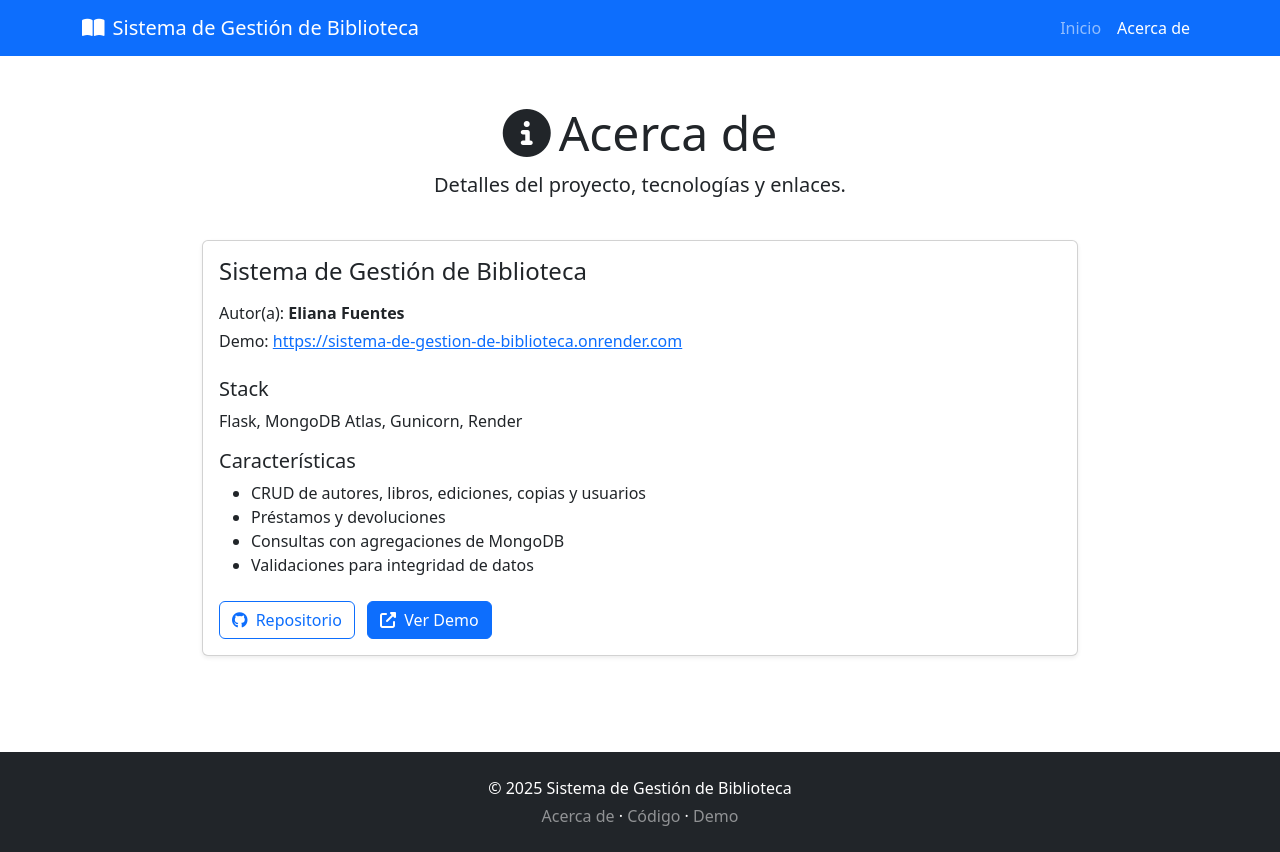
After one commit to elianafuentes/Biblioteca, a Flask app: page /about in a window 1280 px wide. The commit adds this page. Run offline with Flask 3, Linux system fonts and the light colour scheme.

Commit message:
Add /about page, navbar link and footer; connect to Atlas via env

```diff
--- a/app.py
+++ b/app.py
@@ -59,6 +59,21 @@ biblioteca = BibliotecaApp()
 def index():
     """Página principal"""
     return render_template('index.html')
+
+# pagina autor
+
+@app.route("/about")
+def about():
+    info = {
+        "app": "Sistema de Gestión de Biblioteca",
+        "autor": "Eliana Fuentes",
+        "stack": ["Flask", "MongoDB Atlas", "Gunicorn", "Render"],
+        "features": ["CRUD", "Préstamos/Devoluciones", "Agregaciones", "Validaciones"],
+        "repo": "https://github.com/elianafuentes/Biblioteca",
+        "demo": "https://sistema-de-gestion-de-biblioteca.onrender.com"
+    }
+    return render_template("about.html", info=info)
+
 
 # =================== GESTIÓN DE AUTORES ===================
 @app.route('/autores')
--- /dev/null
+++ b/templates/about.html
@@ -0,0 +1,90 @@
+<!DOCTYPE html>
+<html lang="es">
+<head>
+  <meta charset="UTF-8" />
+  <meta name="viewport" content="width=device-width, initial-scale=1.0"/>
+  <title>Acerca de | Sistema de Biblioteca</title>
+  <!-- Bootstrap CSS -->
+  <link href="https://cdn.jsdelivr.net/npm/bootstrap@5.3.1/dist/css/bootstrap.min.css" rel="stylesheet">
+  <!-- Font Awesome -->
+  <link rel="stylesheet" href="https://cdnjs.cloudflare.com/ajax/libs/font-awesome/6.4.0/css/all.min.css">
+
+  <style>
+    .card-menu { transition: transform .3s; }
+    .card-menu:hover { transform: translateY(-5px); box-shadow: 0 10px 20px rgba(0,0,0,.2); }
+  </style>
+</head>
+<body>
+  <!-- Navbar -->
+  <nav class="navbar navbar-expand-lg navbar-dark bg-primary">
+    <div class="container">
+      <a class="navbar-brand" href="/">
+        <i class="fas fa-book-open me-2"></i>Sistema de Gestión de Biblioteca
+      </a>
+      <button class="navbar-toggler" type="button" data-bs-toggle="collapse" data-bs-target="#mainNav"
+              aria-controls="mainNav" aria-expanded="false" aria-label="Toggle navigation">
+        <span class="navbar-toggler-icon"></span>
+      </button>
+      <div id="mainNav" class="collapse navbar-collapse">
+        <ul class="navbar-nav ms-auto">
+          <li class="nav-item"><a class="nav-link" href="/">Inicio</a></li>
+          <li class="nav-item"><a class="nav-link active" aria-current="page" href="{{ url_for('about') }}">Acerca de</a></li>
+        </ul>
+      </div>
+    </div>
+  </nav>
+
+  <!-- Main -->
+  <main class="container py-5" style="max-width: 900px;">
+    <div class="row mb-4">
+      <div class="col-12 text-center">
+        <h1 class="display-5 mb-2"><i class="fas fa-circle-info me-2"></i>Acerca de</h1>
+        <p class="lead">Detalles del proyecto, tecnologías y enlaces.</p>
+      </div>
+    </div>
+
+    <div class="card shadow-sm">
+      <div class="card-body">
+        <h2 class="h4 mb-3">Sistema de Gestión de Biblioteca</h2>
+        <p class="mb-1">Autor(a): <strong>Eliana Fuentes</strong></p>
+        <p class="mb-4">Demo: <a href="https://sistema-de-gestion-de-biblioteca.onrender.com" target="_blank" rel="noopener">https://sistema-de-gestion-de-biblioteca.onrender.com</a></p>
+
+        <h3 class="h5 mt-3">Stack</h3>
+        <p>Flask, MongoDB Atlas, Gunicorn, Render</p>
+
+        <h3 class="h5 mt-3">Características</h3>
+        <ul class="mb-4">
+          <li>CRUD de autores, libros, ediciones, copias y usuarios</li>
+          <li>Préstamos y devoluciones</li>
+          <li>Consultas con agregaciones de MongoDB</li>
+          <li>Validaciones para integridad de datos</li>
+        </ul>
+
+        <p class="mb-0">
+          <a class="btn btn-outline-primary me-2" href="https://github.com/elianafuentes/Biblioteca" target="_blank" rel="noopener">
+            <i class="fab fa-github me-1"></i> Repositorio
+          </a>
+          <a class="btn btn-primary" href="https://sistema-de-gestion-de-biblioteca.onrender.com" target="_blank" rel="noopener">
+            <i class="fas fa-external-link-alt me-1"></i> Ver Demo
+          </a>
+        </p>
+      </div>
+    </div>
+  </main>
+
+  <!-- Footer -->
+  <footer class="bg-dark text-white py-4 mt-5">
+    <div class="container text-center">
+      <p class="mb-1">&copy; 2025 Sistema de Gestión de Biblioteca</p>
+      <p class="mb-0">
+        <a class="text-white-50 text-decoration-none" href="{{ url_for('about') }}">Acerca de</a> ·
+        <a class="text-white-50 text-decoration-none" href="https://github.com/elianafuentes/Biblioteca" target="_blank" rel="noopener">Código</a> ·
+        <a class="text-white-50 text-decoration-none" href="https://sistema-de-gestion-de-biblioteca.onrender.com" target="_blank" rel="noopener">Demo</a>
+      </p>
+    </div>
+  </footer>
+
+  <!-- Bootstrap JS -->
+  <script src="https://cdn.jsdelivr.net/npm/bootstrap@5.3.1/dist/js/bootstrap.bundle.min.js"></script>
+</body>
+</html>
```
Also changed, not shown: templates/index.html (+16 -4 lines).
